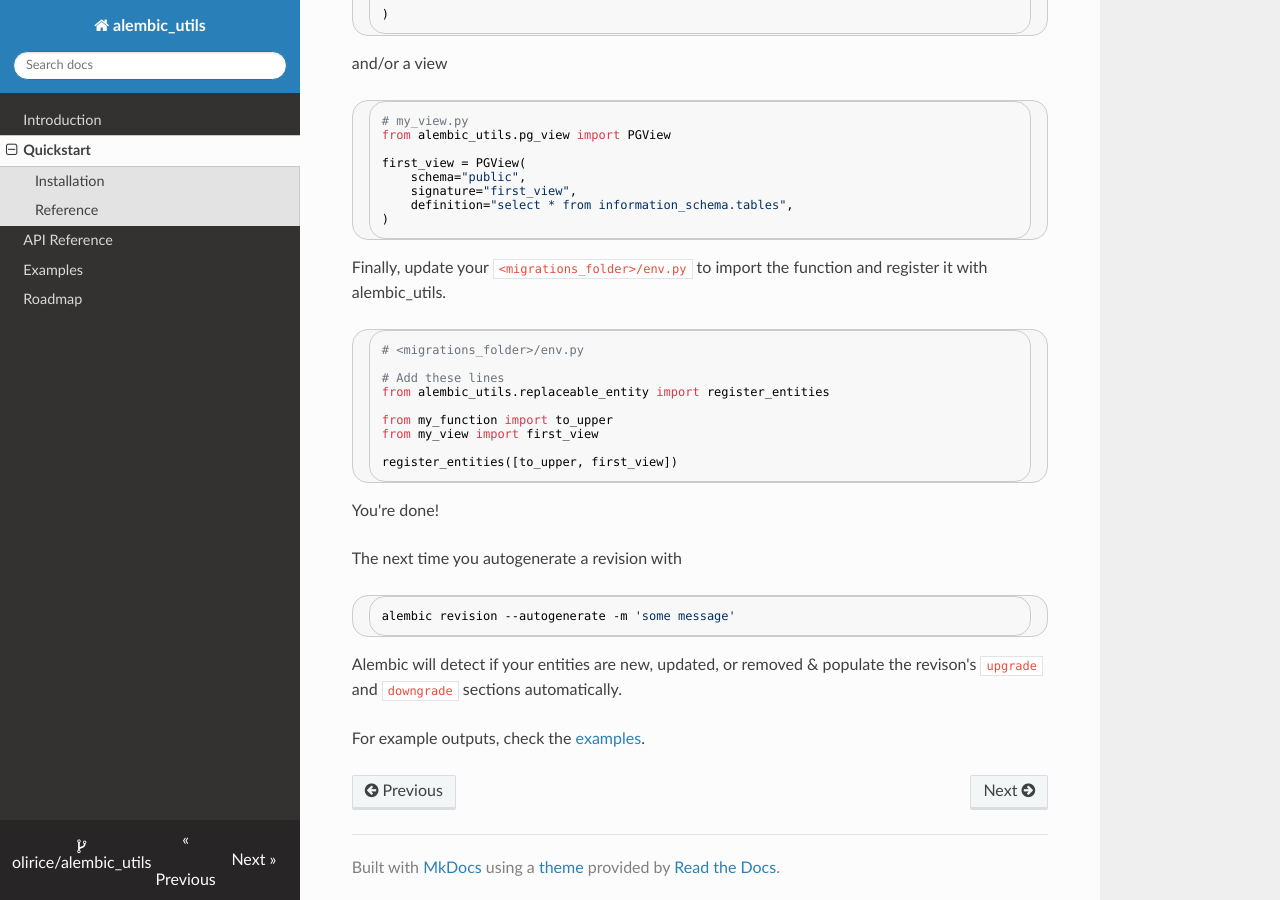
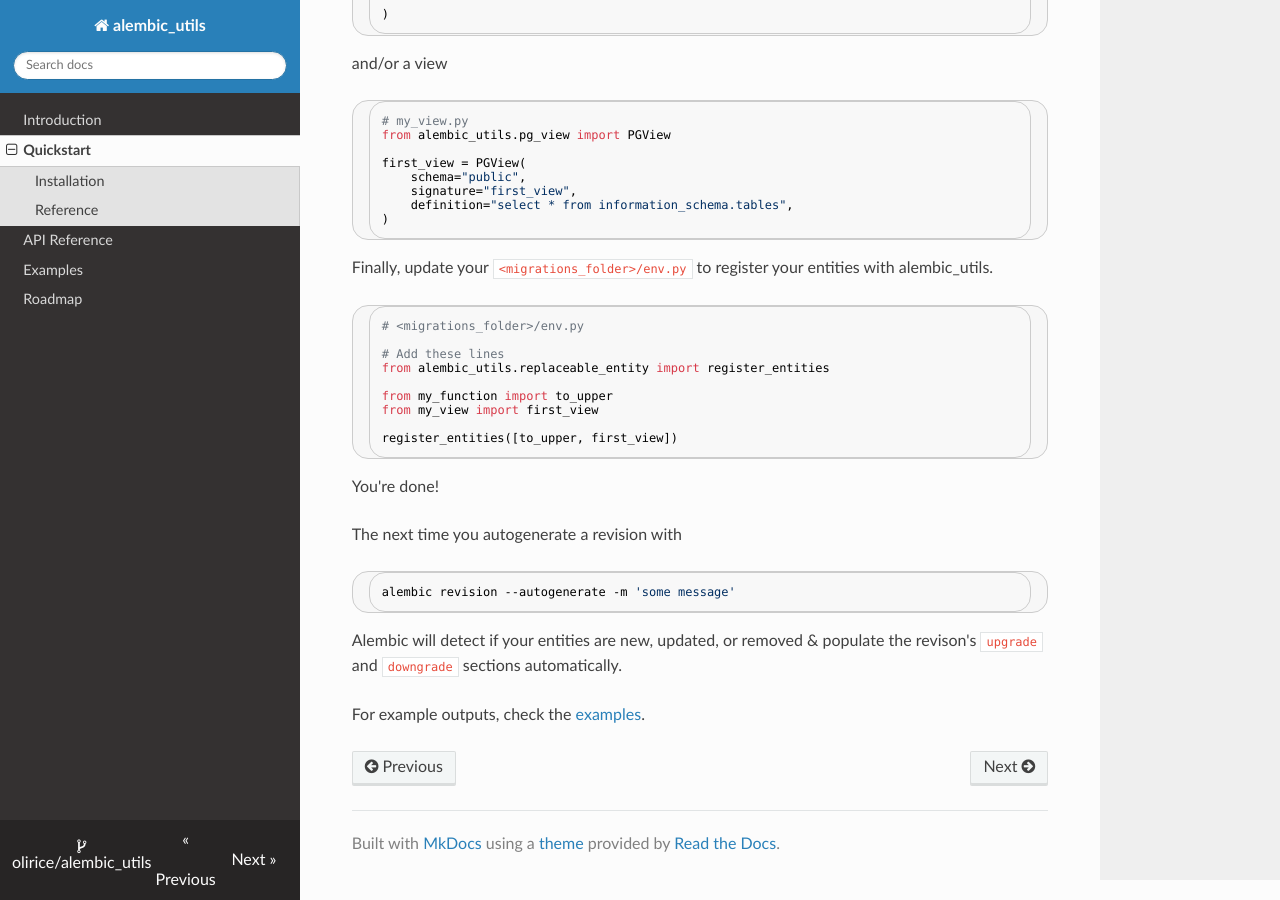
Before and after one commit to olirice/alembic_utils, an MkDocs documentation site: the page built from docs/quickstart.md, in a window 1280 px wide and 900 px high, scrolled down 632 px. Built offline with MkDocs 1.6.1, drawn with Linux system fonts in a browser that asks for light colours; nearby versions of some CDN libraries.

Commit message:
quickstart cleanup

````diff
--- a/docs/quickstart.md
+++ b/docs/quickstart.md
@@ -42,7 +42,7 @@ first_view = PGView(
 
 
 
-Finally, update your `<migrations_folder>/env.py` to import the function and register it with alembic_utils.
+Finally, update your `<migrations_folder>/env.py` to register your entities with alembic_utils.
 
 ```python
 # <migrations_folder>/env.py
````
